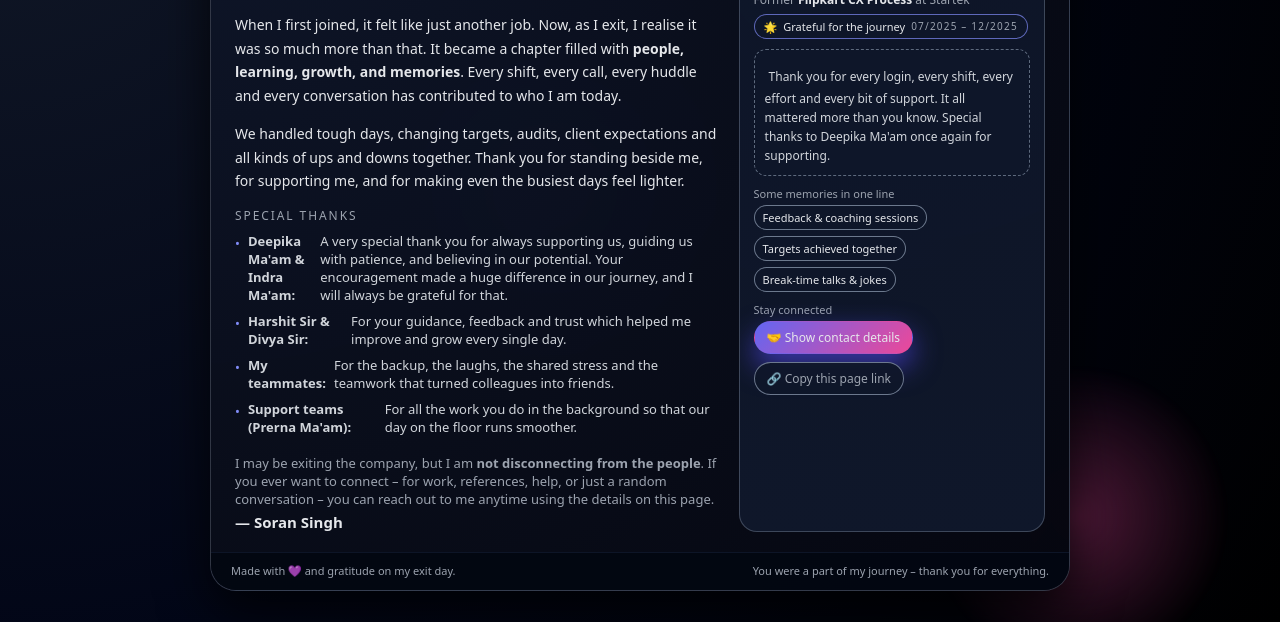
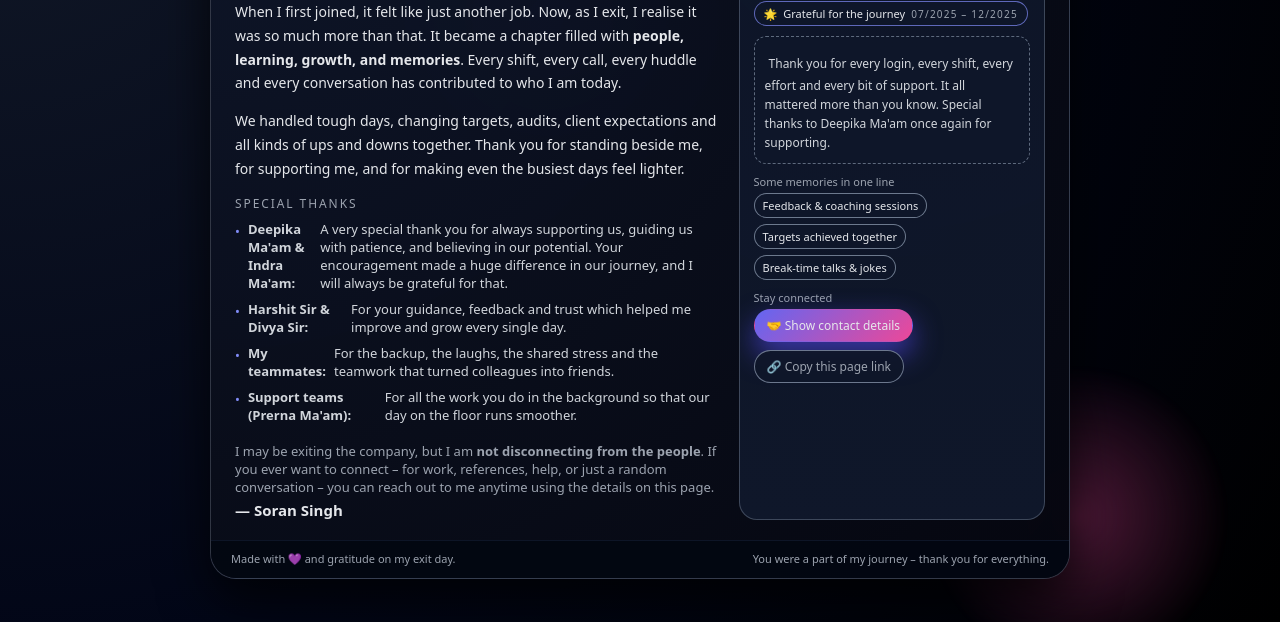
Before and after one commit to soransingh01/farewell, a plain HTML site: page index.html in a window 1280 px wide. Shown: the part 178-800 px from the top of the page. Drawn offline with Linux system fonts and the light colour scheme.

Commit message:
Update index.html

```diff
--- a/index.html
+++ b/index.html
@@ -32,12 +32,13 @@
     radial-gradient(circle at top left, #111827, #020617 55%, #000 100%);
   color: var(--text);
   display: flex;
-      align-items: center;
+  align-items: flex-start;   /* pehle center tha */
   justify-content: center;
   padding: 18px;
   position: relative;
-      overflow: hidden;
+  overflow-y: auto;          /* yahan pehle overflow: hidden; tha */
 }
+
 
     .bg-orb {
       position: fixed;
```
Lines whose indentation alone changed are shown as unchanged.
